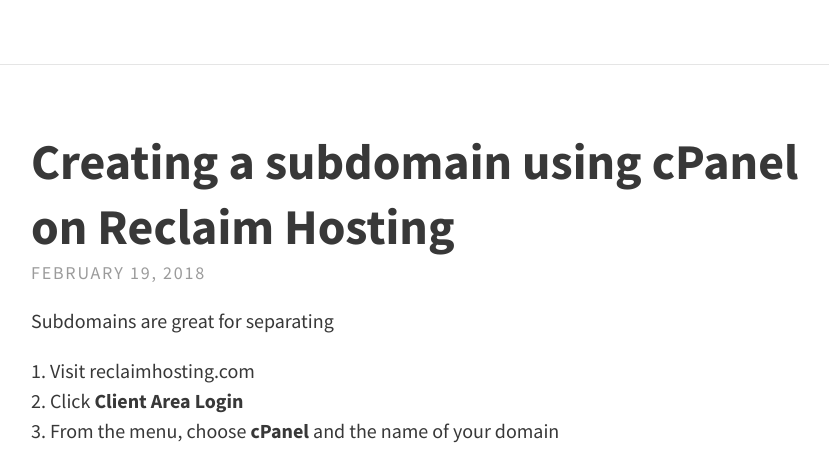
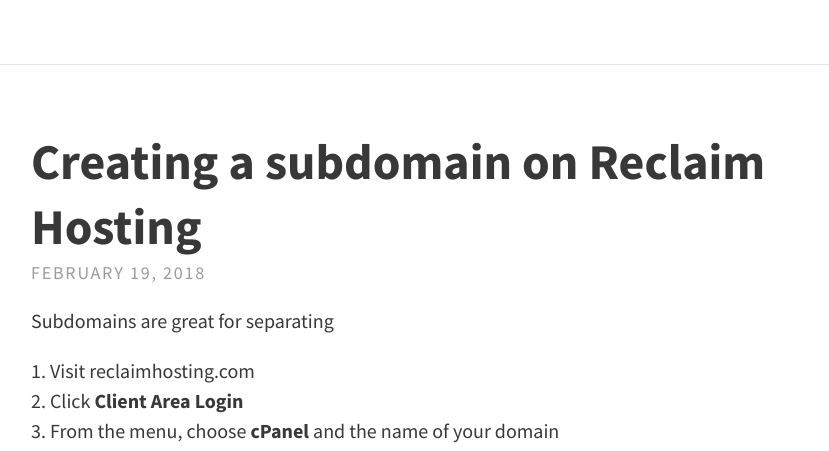
Before and after one commit to TaylorJadin/jadin.me-jekyll, a Jekyll site: the page built from index.html, in a window 1280 px wide and 1400 px high, scrolled down 2645 px. Shown: the part 160-611 px from the top of the window, without its empty margins (225-1054 px from the left). Built offline with Jekyll 4.4.1, drawn with Linux system fonts in a browser that asks for light colours; the list of posts is cut into pages by our own code; some of the changed text lies outside the part shown.

Commit message:
post renames

```diff
--- a/_posts/2018-02-19-creating-a-subdomain.md
+++ b/_posts/2018-02-19-creating-a-subdomain.md
@@ -1,6 +1,6 @@
 ---
 layout: post
-title: Creating a subdomain using cPanel on Reclaim Hosting
+title: Creating a subdomain on Reclaim Hosting
 tags: [Post,DoOO]
 ---
 Subdomains are great for separating
```
Also changed, not shown: other parts of _posts/2018-02-19-creating-a-subdomain.md (+2 -0 lines), _posts/2018-02-20-the-fastest-path-to-a-website.md (renamed from _posts/2018-02-20-basic-static-site-demo.md, +1 -1 lines).
